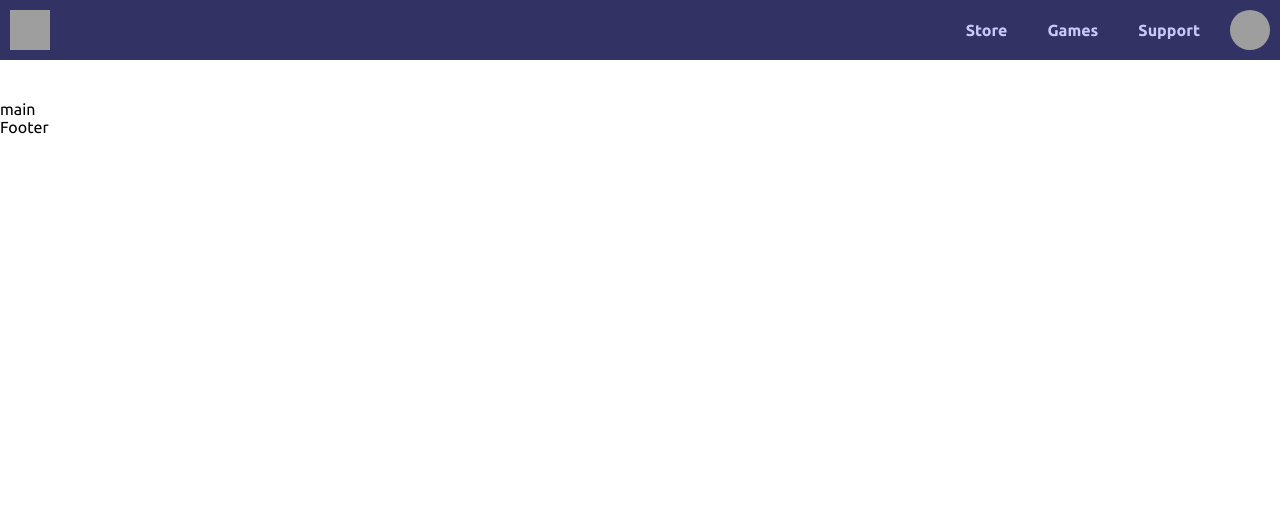
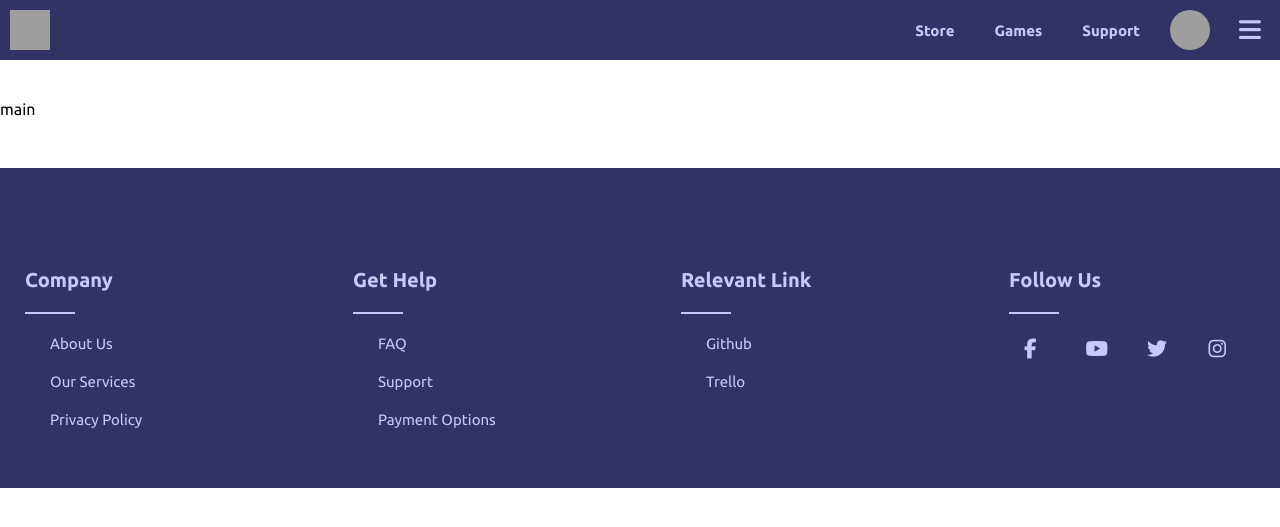
Before and after one commit to AlecioFuranze/zeloo7, a Flask app: page / in a window 1280 px wide. Shown: the top 527 px of the page. Run offline with Flask 2, Linux system fonts and the light colour scheme; some libraries are stand-ins or nearby versions; grey boxes are pictures that could not be loaded.

Commit message:
add footer on template

```diff
--- a/src/static/css/public/footer.css
+++ b/src/static/css/public/footer.css
@@ -0,0 +1,94 @@
+footer {
+    margin-top: 50px;
+    width: 100%;
+    height: auto;
+    display: flex;
+    align-items: center;
+    justify-content: center;
+    position: relative;
+    align-items: center;
+    background-color: rgb(50, 50, 100);
+}
+
+footer h1 {
+    font-size: 20px;
+    font-weight: bold;
+    text-transform: capitalize;
+    color: rgb(200, 200, 250);
+    cursor: default;
+}
+
+footer a {
+    margin: 0 10px;
+    padding: 5px;
+    font-size: 15px;
+    text-transform: capitalize;
+    color: rgb(200, 200, 250);
+    transition: 0.5s ease-in;
+}
+
+footer a:hover {
+    text-decoration: underline;
+}
+
+footer li {
+    padding: 10px;
+}
+
+#footer-social {
+    display: flex;
+    align-items: center;
+    justify-content: center;
+}
+
+#footer-social * {
+    overflow: hidden !important;
+}
+
+#footer-social i {
+    overflow: hidden;
+    width: 50px;
+    height: 50px;
+    padding: 5px;
+    font-size: 20px;
+    color: rgb(200, 200, 250);
+    cursor: pointer;
+}
+
+footer>main {
+    position: relative;
+    display: flex;
+    flex-direction: row;
+    flex-wrap: wrap;
+    align-items: flex-start;
+    justify-content: space-between;
+    width: 100%;
+    height: auto;
+    max-width: 1280px;
+    margin: 25px 0px;
+    padding: 25px;
+}
+
+footer .footer-botton {
+    height: 2px;
+    width: 50px;
+    margin-top: 20px;
+    margin-bottom: 10px;
+    color: rgb(200, 200, 250);
+    background-color: rgb(200, 200, 250);
+}
+
+footer .footer-content {
+    width: 20%;
+}
+
+@media only screen and (max-width: 800px) {
+    footer>main {
+        flex-direction: column;
+    }
+
+    footer .footer-content {
+        width: 100%;
+        margin-top: 20px;
+    }
+}
--- a/src/static/css/public/header.css
+++ b/src/static/css/public/header.css
@@ -1,4 +1,5 @@
 header {
+    top: 0px;
     width: 100%;
     height: 60px;
     display: flex;
@@ -62,6 +63,7 @@ header a, h1, h2, h3, h4, h5, h6 {
 #header-main-logo a {
     margin: 10px;
     padding: 10px;
+    font-size: 15px;
     font-weight: bold;
     transition: 0.5s ease-in;
 }
@@ -74,6 +76,7 @@ header a, h1, h2, h3, h4, h5, h6 {
     margin: 10px;
     padding: 10px;
     font-weight: bold;
+    font-size: 15px;
     transition: 0.5s ease-in;
 }
 
@@ -84,6 +87,7 @@ header a, h1, h2, h3, h4, h5, h6 {
 #header-main-login a {
     margin: 10px;
     padding: 10px;
+    font-size: 15px;
     font-weight: bold;
     transition: 0.5s ease-in;
 }
@@ -115,6 +119,19 @@ header a, h1, h2, h3, h4, h5, h6 {
     width: 50px;
     height: 50px;
     cursor: pointer;
+}
+
+#header-main-login i {
+    margin: 5px;
+    padding: 5px;
+    width: 50px;
+    height: 50px;
+    font-size: 25px;
+    display: flex;
+    align-items: center;
+    justify-content: center;
+    cursor: pointer;
+    color: rgb(200, 200, 250);
 }
 
 #linkLogo, #linkMenu {
--- a/src/template/public/footer.html
+++ b/src/template/public/footer.html
@@ -1,5 +1,42 @@
 <link rel="stylesheet" href="{{ url_for('static', filename='/css/public/footer.css') }}">
 
 <footer>
-    <p>Footer</p>
+    <main>
+        <div class="footer-content">
+            <h1>Company</h1>
+            <p class="footer-botton"></p>
+            <ul>
+                <li><a href="#">About Us</a></li>
+                <li><a href="#">Our Services</a></li>
+                <li><a href="#">Privacy Policy</a></li>
+            </ul>
+        </div>
+        <div class="footer-content">
+            <h1>Get Help</h1>
+            <p class="footer-botton"></p>
+            <ul>
+                <li><a href="#">FAQ</a></li>
+                <li><a href="#">Support</a></li>
+                <li><a href="#">Payment Options</a></li>
+            </ul>
+        </div>
+        <div class="footer-content">
+            <h1>Relevant Link</h1>
+            <p class="footer-botton"></p>
+            <ul>
+                <li><a href="#">Github</a></li>
+                <li><a href="#">Trello</a></li>
+            </ul>
+        </div>
+        <div class="footer-content">
+            <h1>Follow Us</h1>
+            <p class="footer-botton"></p>
+            <ul id="footer-social">
+                <li><i class="fab fa-facebook-f"></i></li>
+                <li><i class="fab fa-youtube"></i></li>
+                <li><i class="fab fa-twitter"></i></li>
+                <li><i class="fab fa-instagram"></i></li>
+            </ul>
+        </div>
+    </main>
 </footer>
--- a/src/template/public/header.html
+++ b/src/template/public/header.html
@@ -18,7 +18,7 @@
                 {% else %}
                 <a id="linkUser" href="#">Login</a>
                 {% endif %}
-                <img id="imgMenu" onclick="HeaderMenu('open')" src="https://i.ibb.co/xhmy5x4/o-open.png" alt="Menu">
+                <i class="fas fa-bars" onclick="HeaderMenu('open')"></i>
             </div>
         </div>
 
--- a/src/template/public/index.html
+++ b/src/template/public/index.html
@@ -5,6 +5,7 @@
     <meta charset="UTF-8">
     <meta name="viewport" content="width=device-width, initial-scale=1.0">
     <link rel="stylesheet" href="{{ url_for('static', filename='/css/public/reset.css') }}">
+    <script src="https://kit.fontawesome.com/83916efff0.js" crossorigin="anonymous"></script>
     <title>{% print(title) %}</title>
 </head>
 
```
